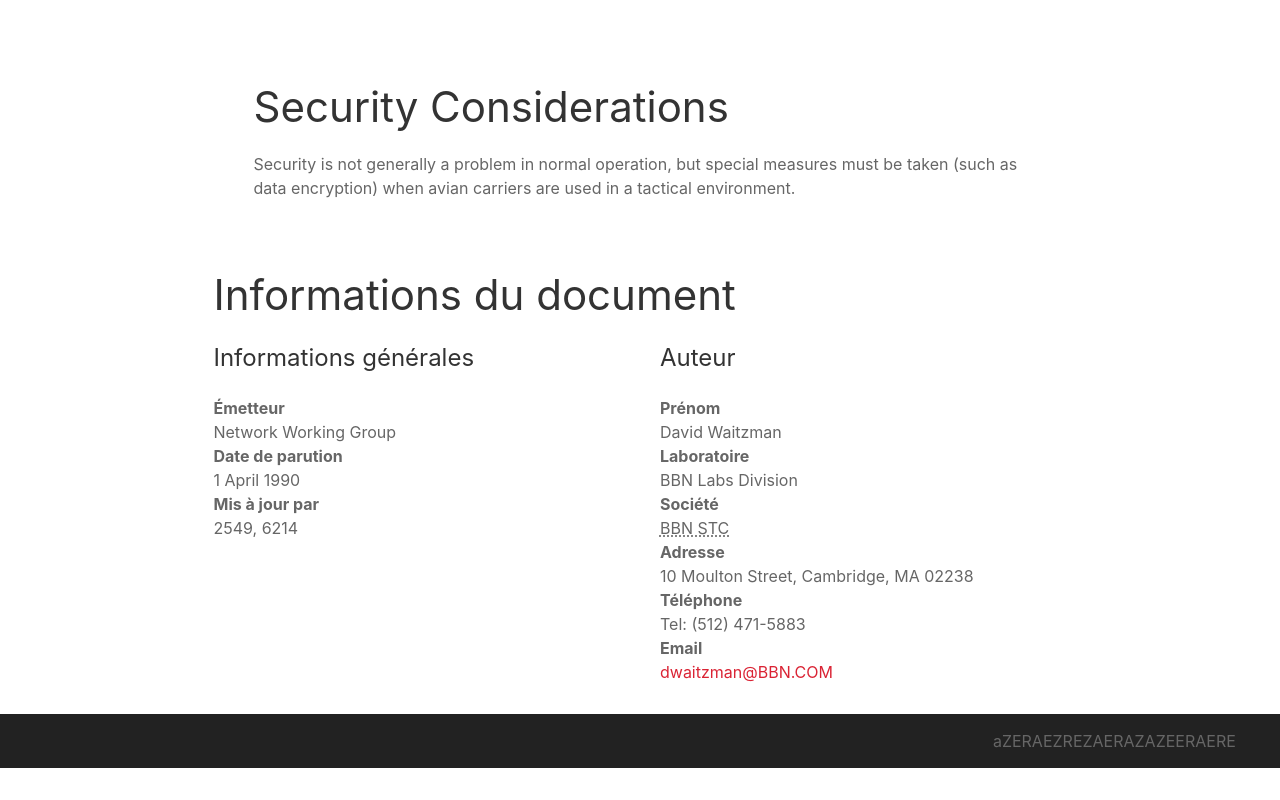
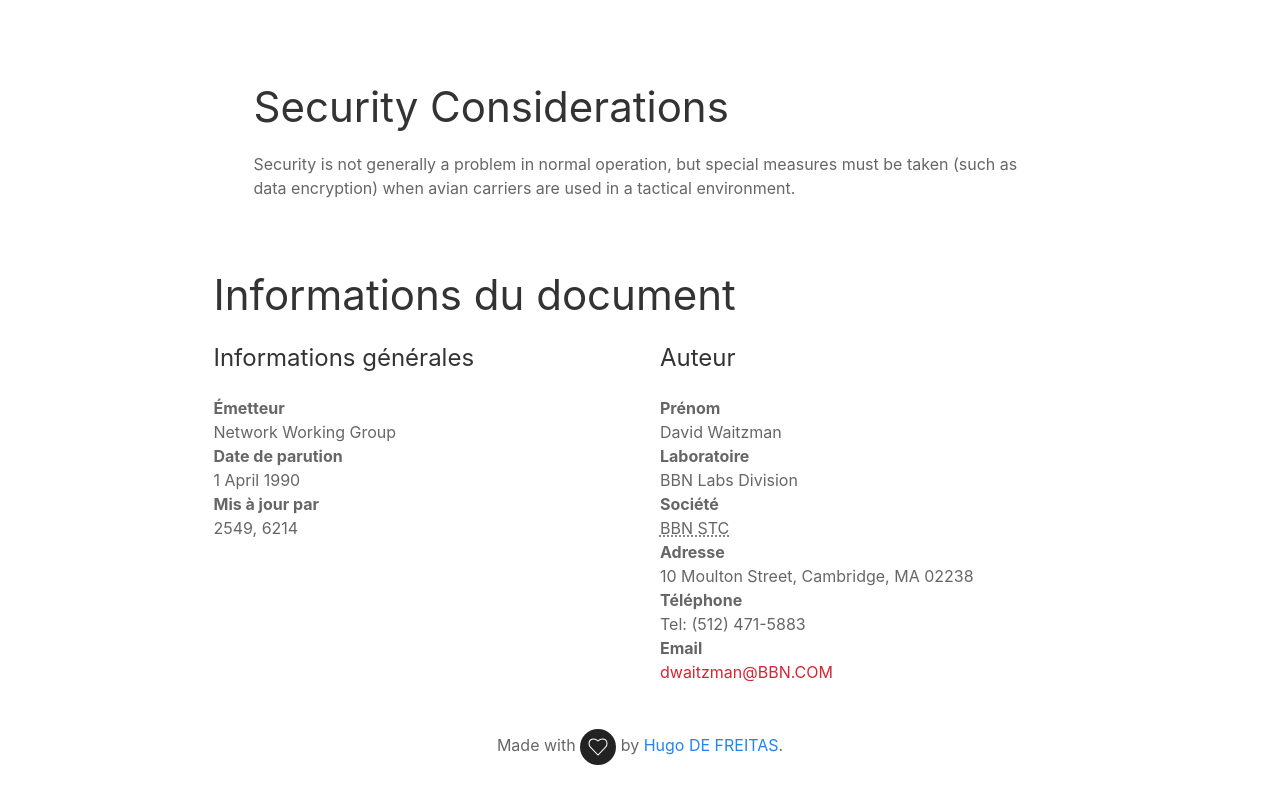
Before and after one commit to Hugo-DeFreitas/lang_web, a website: page rfc-composition.html in a window 1280 px wide. Shown: the part 1658-2458 px from the top of the page. Before the commit the page ends 2426 px from the top, so only its background shows below. Drawn offline with Linux system fonts and the light colour scheme.

Commit message:
added footer to main page

```diff
--- a/rfc-composition.html
+++ b/rfc-composition.html
@@ -205,15 +205,18 @@
 </main>
 
 <!--Footer du site-->
-<footer class="uk-background-secondary uk-padding-small">
-    <div class="uk-grid-small uk-child-width-1-4@s uk-flex-right uk-text-center" uk-grid>
-        <div class="uk-flex-last">
-            aZERAEZREZAERAZAZEERAERE
-        </div>
-    </div>
+<footer class="uk-padding-small uk-text-center">
+    <p>
+        Made with <span class="uk-icon-button uk-button-secondary" data-uk-icon="heart"></span> by
+        <a aria-label="Go to the project's GitHub repository" href="https://github.com/Hugo-DeFreitas/lang_web"
+        class="uk-text-primary uk-link-heading">Hugo DE FREITAS</a>.
+    </p>
 </footer>
+
 </body>
+
 <script src="dist/js/uikit.min.js"></script>
 <script src="dist/js/uikit-icons.min.js"></script>
 <script src="dist/js/main.js"></script>
+
 </html>
```
